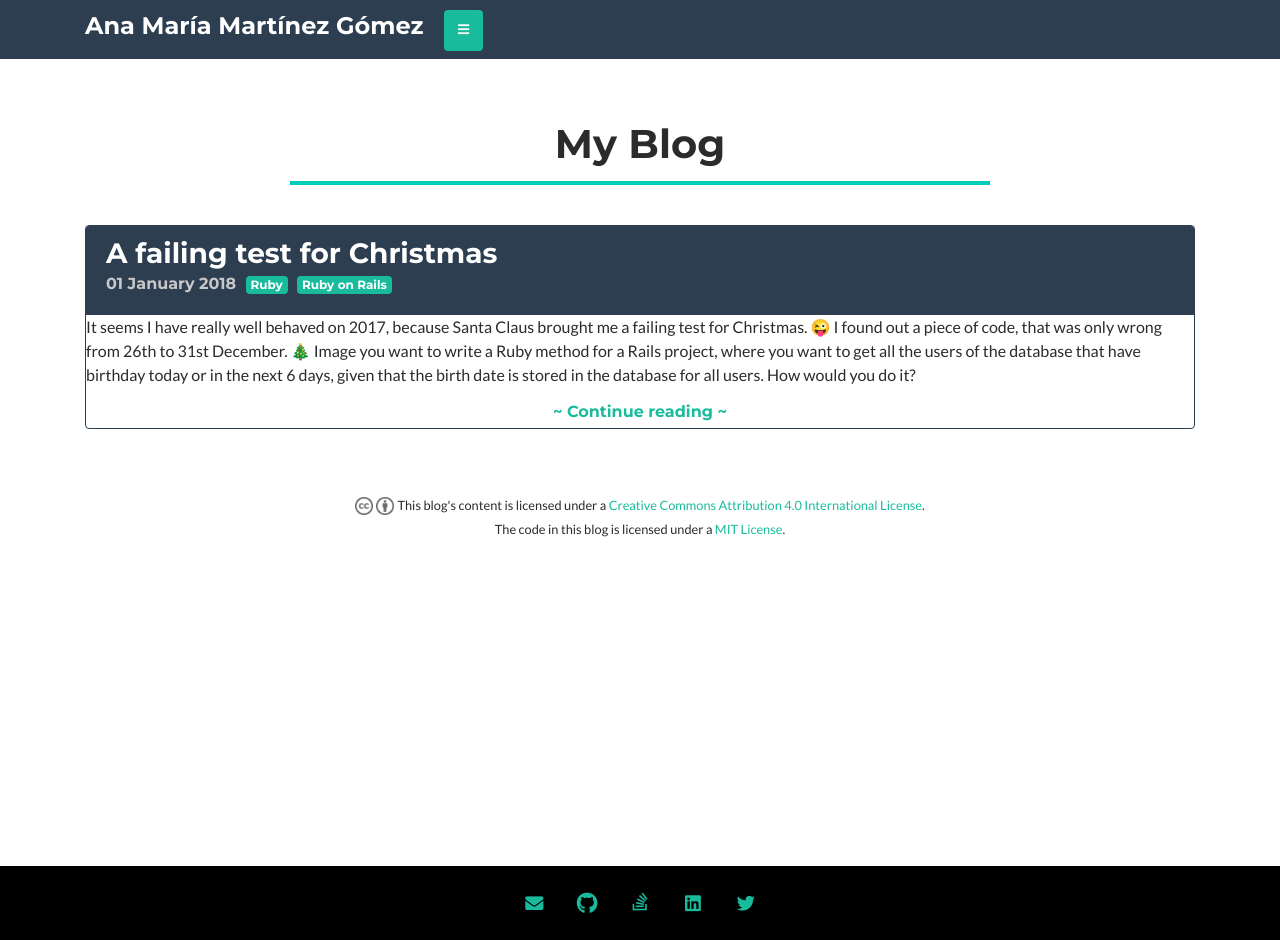
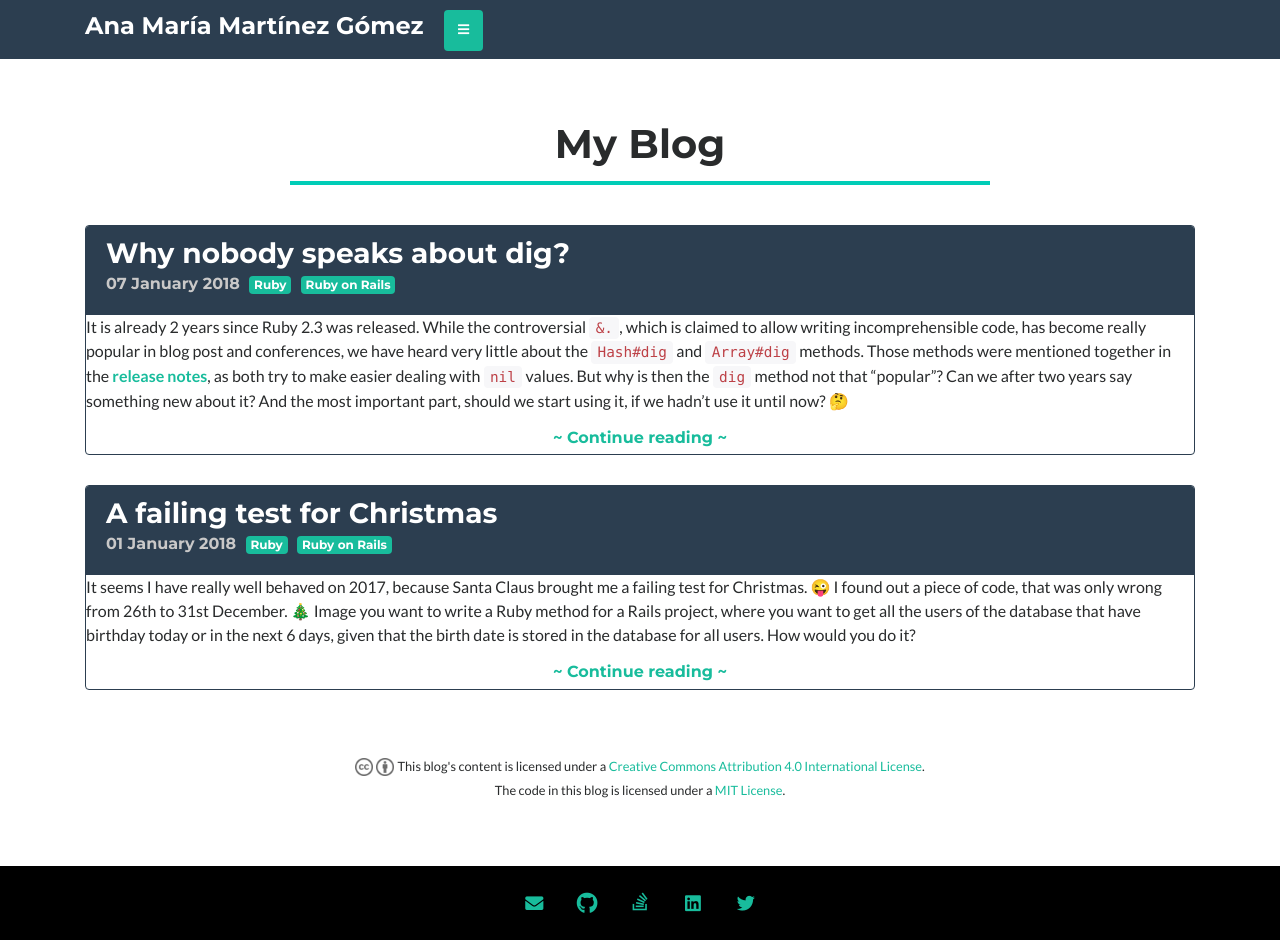
Before and after one commit to vicgalle/ana06.github.io, a Jekyll site: the page built from blog.md, in a window 1280 px wide and 940 px high. Built offline with Jekyll 4.4.1, drawn with Linux system fonts in a browser that asks for light colours; nearby versions of some CDN libraries; emoji names are drawn with the system emoji font; part of the change alters nothing that is shown.

Commit message:
Why nobody speaks about dig? blog post

````diff
--- /dev/null
+++ b/_posts/2018-01-07-ruby-dig.markdown
@@ -0,0 +1,129 @@
+---
+layout: post
+title:  "Why nobody speaks about dig?"
+date:   2018-01-07 18:17:16 +0100
+tags:
+  - Ruby
+  - Ruby on Rails
+description: "It is already 2 years since Ruby 2.3 was released. While the controversial `&.`, which is claimed to allow writing incomprehensible code, has become really popular in blog post and conferences, we have heard very little about the `Hash#dig` and `Array#dig` methods. Those methods were mentioned together in the [release notes](https://www.ruby-lang.org/en/news/2015/12/25/ruby-2-3-0-released), as both try to make easier dealing with `nil` values. But why is then the `dig` method not that \"popular\"? Can we after two years say something new about it? And the most important part, should we start using it, if we hadn't use it until now? :thinking:"
+
+---
+
+It is already 2 years since Ruby 2.3 was released. While the controversial `&.`, which is claimed to allow writing incomprehensible code, has become really popular in blog post and conferences, we have heard very little about the `Hash#dig` and `Array#dig` methods. Those methods were mentioned together in the [release notes](https://www.ruby-lang.org/en/news/2015/12/25/ruby-2-3-0-released), as both try to make easier dealing with `nil` values. But why is then the `dig` method not that "popular"? Can we after two years say something new about it? And the most important part, should we start using it, if we hadn't use it until now? :thinking:
+
+
+### What is it?
+
+First things, first, what the method does? It is normal in Ruby that we have nested fields in hashes, for example in Rails parameters, and that we need to ensure that a parameter exits before navigating to the next one. Normally we would do something like:
+
+```ruby
+params[:user] && params[:user][:address] && params[:user][:address][:street] && params[:user][:address][:street][:number]
+```
+
+We have to admit that is not very elegant. But with the new `Hash#dig` we can just write:
+
+```ruby
+params.dig(:user, :address, :street, :number)
+```
+
+So, as the [Ruby documentation](http://ruby-doc.org/core-2.3.0_preview1/Hash.html#method-i-dig) says it retrieves the value object corresponding to the each key objects repeatedly. And similarly for the `Array#dig` method. We would write `array.dig(0, 1, 1)` instead `array[0][1][1]`.
+
+
+
+
+
+### What else can we say?
+
+The first thing I wondered is if they are really equivalent to what we previously had. For example:
+
+```ruby
+params = { "user": { name: "Nicolas Cage", married: false } }
+  => {:user=>{:name=>"Nicolas Cage", :married=>false}}
+
+params[:user] && params[:user][:married] && params[:user][:married][:date]
+  => false
+
+params.dig(:user, :married, :date)
+  => TypeError: FalseClass does not have #dig method
+             from (irb):6:in `dig'
+             from (irb):6
+             from /usr/bin/irb.ruby2.4:11:in `<main>'
+```
+
+You can see in this example, that our new method raised an exception, when our code used to work. But I would say that the fact that this work for the old case is unexpected and can cause that we miss bugs in our code. We wanted to return the date of the marriage, and we hadn't go so far in the nested hash but we have got a result anyway. But it is even worse, because the first option could also raise an exception for a similar case while `Hash#dig` keeps the same behaviour:
+
+```ruby
+params = { "user": { name: "Nicolas Cage", married: true } }
+  => {:user=>{:name=>"Nicolas Cage", :married=>true}}
+
+params[:user] && params[:user][:married] && params[:user][:married][:date]
+  => NoMethodError: undefined method `[]' for true:TrueClass
+            from (irb):9
+            from /usr/bin/irb.ruby2.4:11:in `<main>'
+params.dig(:user, :married, :date)
+  => TypeError: TrueClass does not have #dig method
+             from (irb):10:in `dig'
+             from (irb):10
+             from /usr/bin/irb.ruby2.4:11:in `<main>'
+```
+
+
+And we can even find more strange cases. The method `str[match_str]` allow us to find curious examples when using strings as key, such as:
+
+
+```ruby
+params = { "user" => "Nicolas Cage" } => {"user"=>"Nicolas Cage"}
+
+params.dig("user","age") => TypeError: String does not have #dig method
+
+params["user"] && params["user"]["age"] => "age"
+```
+
+and the same happens when using integers as key:
+
+```ruby
+params.dig("user",1) => TypeError: String does not have #dig method
+
+params["user"] && params["user"][1] => "i"
+```
+
+And arrays also suffer from this strange differences in the case of numbers:
+
+```ruby
+array=["hola"] => ["hola"]
+
+array.dig(0,1) => TypeError: String does not have #dig method
+
+array[0] && array[0][1] => "o"
+```
+
+<br>
+And how does `try` behave? It always returns `nil` without letting us knowing how deep in the hash it failed:
+
+```ruby
+params.try(:user).try(:married).try(:date)
+  => nil
+```
+
+`try` is coherent, but take into account that it is only available in Rails.
+
+This all show us that refactoring the code won't be straightforward as this three options, some time presented as equivalent, are not exactly equivalent.
+
+### Why is it not popular?
+
+As we have seen, this new methods can be really useful. But why are they then not popular?
+
+The first reason is the one we have already elaborated in, it is not equivalent to what we had before, which implies that things could start failing if we refactor old code.
+
+Another problem can be the lack of the documentation, what we can see illustrated in the following Stack Overflow post: [How do I use `Array#dig` and `Hash#dig` introduced in Ruby 2.3?](https://stackoverflow.com/questions/34346653/how-do-i-use-arraydig-and-hashdig-introduced-in-ruby-2-3) :joy: And to be honest even the [release notes](https://www.ruby-lang.org/en/news/2015/12/25/ruby-2-3-0-released) seem to be confusing to me. What is it meant with _`Array#dig` and `Hash#dig` are also added. Note that this behaves like `try!` of Active Support, which specially handles only nil._?
+
+And another good reason that can causes that this method has been unnoticed, is what I already mentioned at the beginning, that the controversial `&.` has made that almost nobody has noticed this beautiful method. And this just because we as humans tend to put more emphasis on complains.
+
+
+### Conclusion
+
+It seems that the `Hash#dig` and `Array#dig` methods can make our lives easier and help us to detect errors. The best way to increase their use and to ensure we use them when possible in our projects is to create a [Rubocop](https://github.com/bbatsov/rubocop) cop which supports autocorrection. :grimacing: I already opened an [issue](https://github.com/bbatsov/rubocop/issues/5332) for it, but the fact that both implementations are not equivalent makes that the autocorrection or even the implementation of the cop are not possible. However, it seems that this was already implemented in [salsify_rubocop](https://github.com/salsify/salsify_rubocop/blob/master/lib/rubocop/cop/salsify/style_dig.rb). In this gem, [Rubocop](https://github.com/bbatsov/rubocop) is extended with a new `Dig` cop. This cop enforces `my_hash.dig('foo', 'bar')` over `my_hash['foo']['bar']` and `my_hash['foo'] && my_hash['foo']['bar']`. It also support autocorrection.
+
+Last but not least, I would like to share another blog post about `Hash#dig`, which discusses diferent topics to the ones here, such as the efficiency of `Hash#dig`: [Ruby 2.3 dig Method - Thoughts and Examples](https://www.tiagoamaro.com.br/2016/08/27/ruby-2-3-dig).
+
+And that was all. Start taking profit of the already old `Hash#dig` and `Array#dig` methods and it may be that soon they become as popular as they deserve! :wink:
--- a/blog.md
+++ b/blog.md
@@ -28,9 +28,7 @@ permalink: /blog/
       </h6>
     </div>
     <div class="card-body">
-      <p class="card-text">
-        {{ post.description | escape }}
-      </p>
+      {{ post.description | markdownify }}
       <h6 class ="text-center">
         <a href="{{ post.url | relative_url }}" class="no-link">~ Continue reading ~</a>
       </h6>
````
